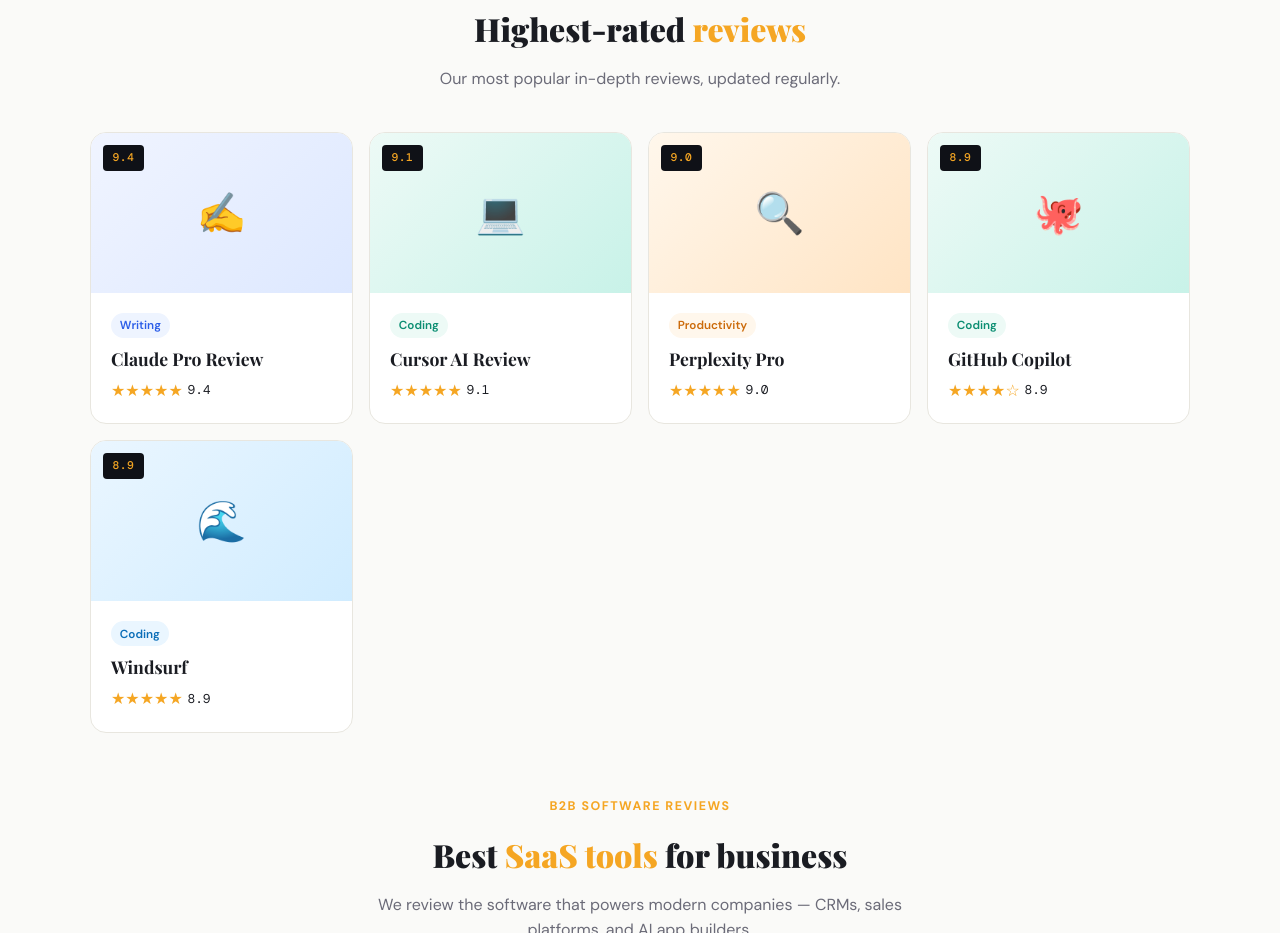
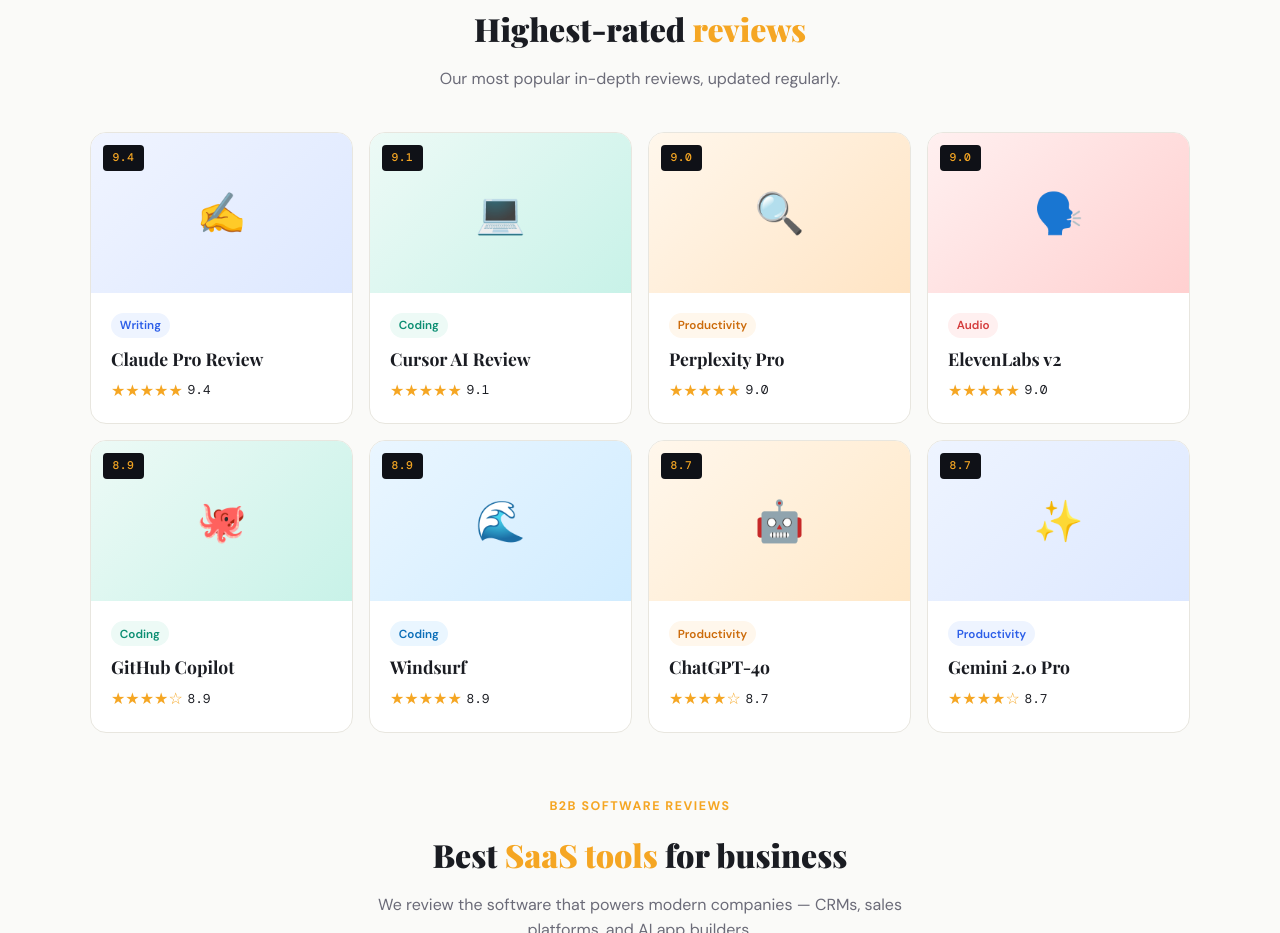
Before and after one commit to vonsyan1998LLM/StackHK12, a website: page index.html in a window 1280 px wide. Shown: the part 1957-2890 px from the top of the page. Drawn offline with nearby package versions, Linux system fonts and the light colour scheme.

Commit message:
Homepage: expand Highest-rated reviews to 8 cards

```diff
--- a/index.html
+++ b/index.html
@@ -232,6 +232,10 @@
       <div class="rc-img" style="background:linear-gradient(135deg,#fff7ec,#ffe4c4)"><span style="font-size:2.5rem">🔍</span><div class="rc-badge">9.0</div></div>
       <div class="rc-body"><div class="rc-meta"><span class="rc-cat" style="background:#FFF7EC;color:#CC6B0B">Productivity</span></div><div class="rc-title">Perplexity Pro</div><div class="rc-footer"><div class="rc-rating"><span style="color:var(--gold)">★★★★★</span><span style="font-family:var(--font-mono);font-size:.8rem">9.0</span></div></div></div>
     </a>
+    <a href="reviews/elevenlabs-v2.html" class="review-card">
+      <div class="rc-img" style="background:linear-gradient(135deg,#fff0f0,#ffd0d0)"><span style="font-size:2.5rem">🗣️</span><div class="rc-badge">9.0</div></div>
+      <div class="rc-body"><div class="rc-meta"><span class="rc-cat" style="background:#FFF0F0;color:#D43B3B">Audio</span></div><div class="rc-title">ElevenLabs v2</div><div class="rc-footer"><div class="rc-rating"><span style="color:var(--gold)">★★★★★</span><span style="font-family:var(--font-mono);font-size:.8rem">9.0</span></div></div></div>
+    </a>
     <a href="reviews/github-copilot.html" class="review-card">
       <div class="rc-img" style="background:linear-gradient(135deg,#edfaf6,#c8f2e8)"><span style="font-size:2.5rem">🐙</span><div class="rc-badge">8.9</div></div>
       <div class="rc-body"><div class="rc-meta"><span class="rc-cat" style="background:#EDFAF6;color:#0B8E72">Coding</span></div><div class="rc-title">GitHub Copilot</div><div class="rc-footer"><div class="rc-rating"><span style="color:var(--gold)">★★★★☆</span><span style="font-family:var(--font-mono);font-size:.8rem">8.9</span></div></div></div>
@@ -239,6 +243,14 @@
     <a href="reviews/windsurf.html" class="review-card">
       <div class="rc-img" style="background:linear-gradient(135deg,#eaf6ff,#d0ecff)"><span style="font-size:2.5rem">🌊</span><div class="rc-badge">8.9</div></div>
       <div class="rc-body"><div class="rc-meta"><span class="rc-cat" style="background:#EAF6FF;color:#0B6EB8">Coding</span></div><div class="rc-title">Windsurf</div><div class="rc-footer"><div class="rc-rating"><span style="color:var(--gold)">★★★★★</span><span style="font-family:var(--font-mono);font-size:.8rem">8.9</span></div></div></div>
+    </a>
+    <a href="reviews/chatgpt-4o.html" class="review-card">
+      <div class="rc-img" style="background:linear-gradient(135deg,#fff7ec,#ffe8c8)"><span style="font-size:2.5rem">🤖</span><div class="rc-badge">8.7</div></div>
+      <div class="rc-body"><div class="rc-meta"><span class="rc-cat" style="background:#FFF7EC;color:#CC6B0B">Productivity</span></div><div class="rc-title">ChatGPT-4o</div><div class="rc-footer"><div class="rc-rating"><span style="color:var(--gold)">★★★★☆</span><span style="font-family:var(--font-mono);font-size:.8rem">8.7</span></div></div></div>
+    </a>
+    <a href="reviews/gemini-2-0-pro.html" class="review-card">
+      <div class="rc-img" style="background:linear-gradient(135deg,#eef4ff,#dde8ff)"><span style="font-size:2.5rem">✨</span><div class="rc-badge">8.7</div></div>
+      <div class="rc-body"><div class="rc-meta"><span class="rc-cat" style="background:#EEF4FF;color:#2C5EE8">Productivity</span></div><div class="rc-title">Gemini 2.0 Pro</div><div class="rc-footer"><div class="rc-rating"><span style="color:var(--gold)">★★★★☆</span><span style="font-family:var(--font-mono);font-size:.8rem">8.7</span></div></div></div>
     </a>
   </div>
 </section>
```
